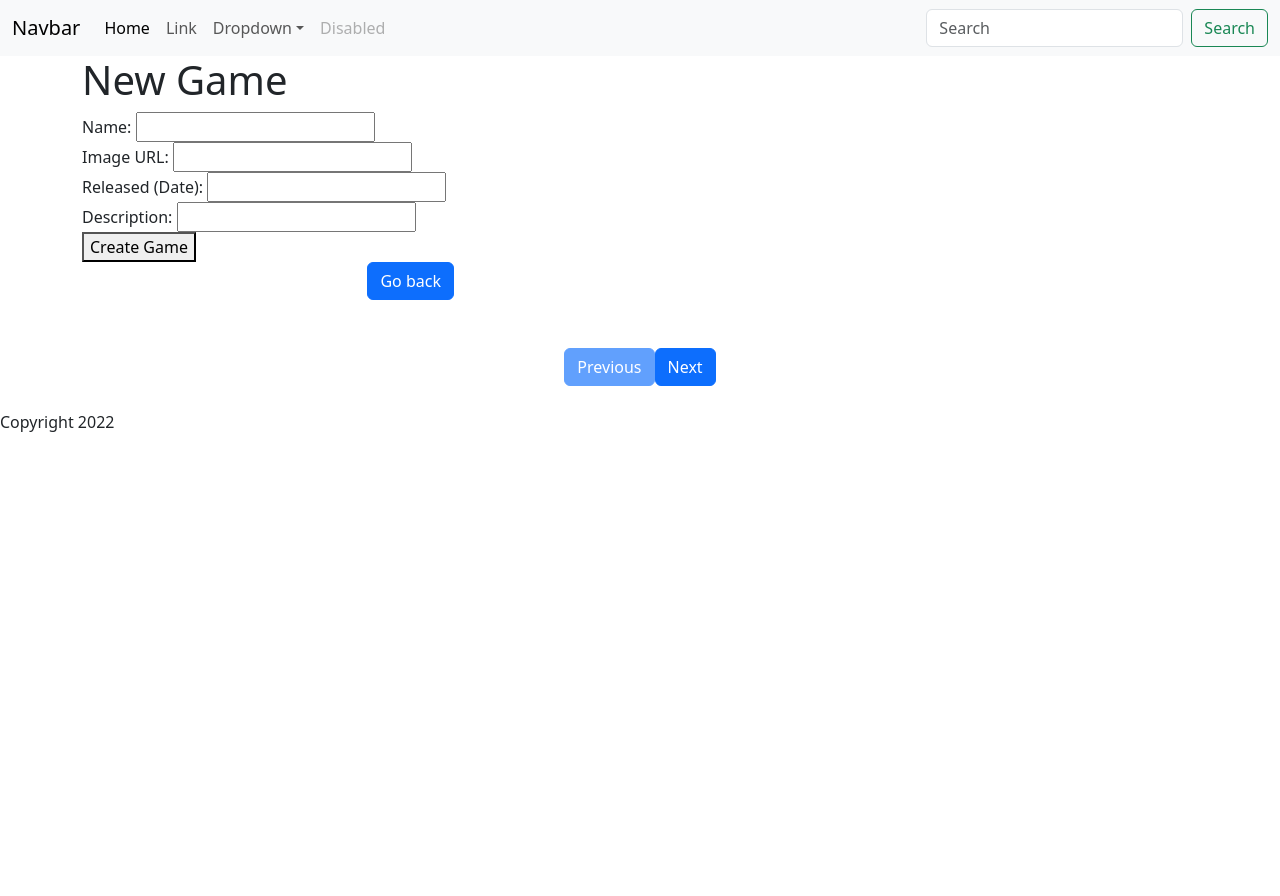
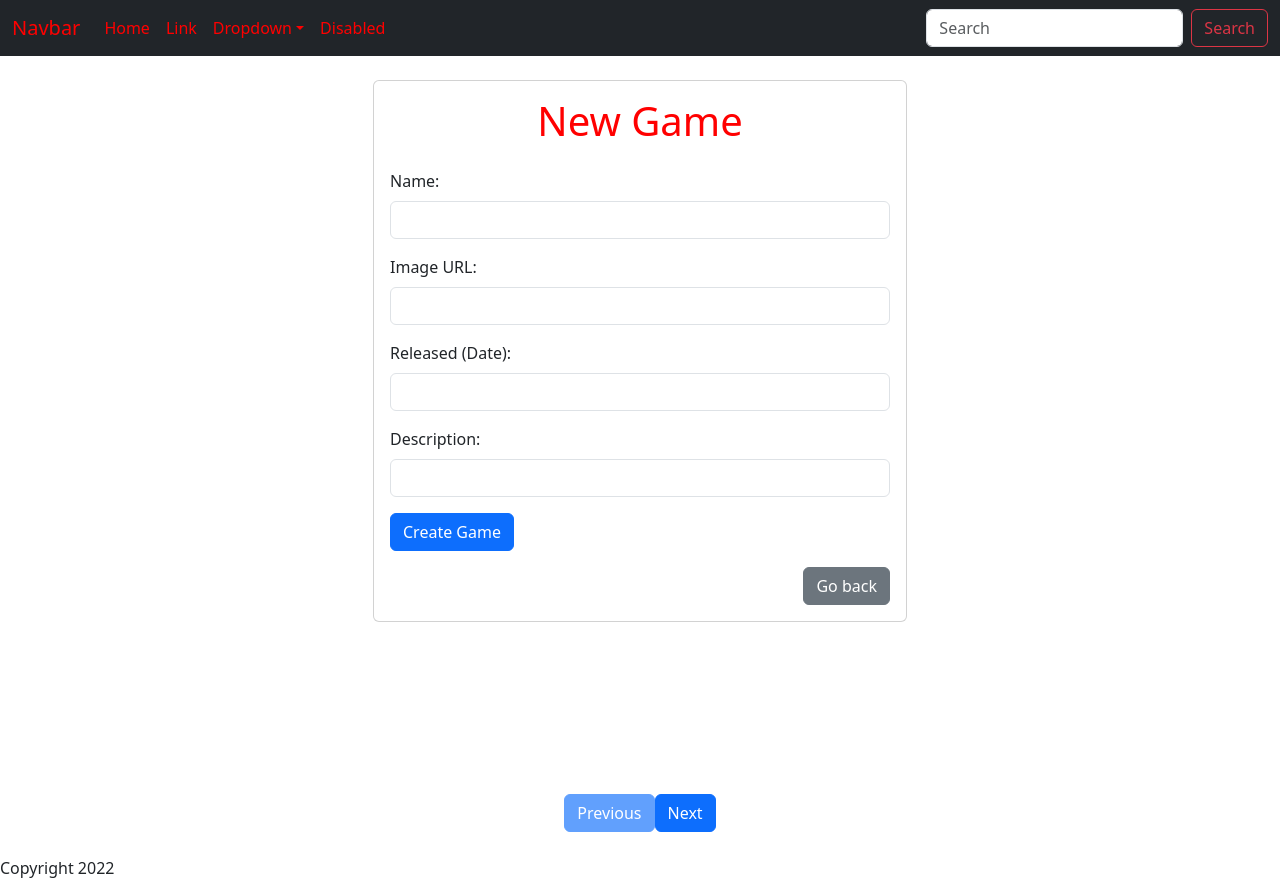
Before and after one commit to dmcgee2001/GameVault-Frontend, a React (Vite) app: page /games/new in a window 1280 px wide. Before the commit the page ends 800 px from the top, so only its background shows below. Built offline with nearby package versions, Linux system fonts and the light colour scheme; no server answers.

Commit message:
styling with bootstrap

```diff
--- a/src/components/Content.jsx
+++ b/src/components/Content.jsx
@@ -82,12 +82,13 @@ export function Content() {
   };
 
   return (
-    <div className="container">
+    <div className="container d-flex flex-column min-vh-100">
       <Routes>
         <Route path="/" element={<GamesIndex games={games} currentPage={currentPage} itemsPerPage={itemsPerPage} />} />
         <Route path="/games/new" element={<GamesNew onCreateGame={handleCreateGame} />} />
         <Route path="/games/:id" element={<GamesShow />} />
       </Routes>
+      <div className="mt-auto"></div>
       {renderPagination()}
     </div>
   );
--- a/src/components/GamesIndex.jsx
+++ b/src/components/GamesIndex.jsx
@@ -1,13 +1,14 @@
+/* eslint-disable react/no-unescaped-entities */
+/* eslint-disable react/prop-types */
 import { Link } from "react-router-dom";
 
-/* eslint-disable react/prop-types */
 export function GamesIndex({ games, currentPage, itemsPerPage }) {
   const startIndex = currentPage * itemsPerPage;
   const endIndex = startIndex + itemsPerPage;
   const currentGames = games.slice(startIndex, endIndex);
 
   return (
-    <div>
+    <div style={{ color: "red" }}>
       <h1 className="mt-4 mb-3">All Games</h1>
       <div className="row row-cols-1 row-cols-md-3 g-4">
         {currentGames.map((game) => (
--- a/src/components/GamesNew.jsx
+++ b/src/components/GamesNew.jsx
@@ -1,7 +1,9 @@
 /* eslint-disable react/prop-types */
 import { useNavigate } from "react-router-dom";
+
 export function GamesNew(props) {
   const navigate = useNavigate();
+
   const handleSubmit = (event) => {
     event.preventDefault();
     const params = new FormData(event.target);
@@ -9,32 +11,52 @@ export function GamesNew(props) {
   };
 
   return (
-    <>
-      <div>
-        <h1>New Game</h1>
+    <div className="container mt-4">
+      <div className="row justify-content-center">
+        <div className="col-md-6">
+          <div className="card">
+            <div className="card-body">
+              <h1 className="card-title text-center mb-4" style={{ color: "red" }}>
+                New Game
+              </h1>
               <form onSubmit={handleSubmit}>
-          <div>
-            Name: <input name="name" type="text" />
+                <div className="mb-3">
+                  <label htmlFor="name" className="form-label">
+                    Name:
+                  </label>
+                  <input name="name" type="text" className="form-control" id="name" />
                 </div>
-          <div>
-            Image URL: <input name="background_image" type="text" />
+                <div className="mb-3">
+                  <label htmlFor="background_image" className="form-label">
+                    Image URL:
+                  </label>
+                  <input name="background_image" type="text" className="form-control" id="background_image" />
                 </div>
-          <div>
-            Released (Date): <input name="released" type="text" />
+                <div className="mb-3">
+                  <label htmlFor="released" className="form-label">
+                    Released (Date):
+                  </label>
+                  <input name="released" type="text" className="form-control" id="released" />
                 </div>
-          <div>
-            Description: <input name="description" type="text" />
+                <div className="mb-3">
+                  <label htmlFor="description" className="form-label">
+                    Description:
+                  </label>
+                  <input name="description" type="text" className="form-control" id="description" />
                 </div>
-          <button type="submit">Create Game</button>
+                <button type="submit" className="btn btn-primary">
+                  Create Game
+                </button>
               </form>
-      </div>
-      <div className="col-md-4 d-flex justify-content-end align-items-end">
-        <div className="text-right mb-4">
-          <button className="btn btn-primary" onClick={() => navigate(-1)}>
+              <div className="text-end mt-3">
+                <button className="btn btn-secondary" onClick={() => navigate(-1)}>
                   Go back
                 </button>
               </div>
             </div>
-    </>
+          </div>
+        </div>
+      </div>
+    </div>
   );
 }
--- a/src/components/GamesShow.jsx
+++ b/src/components/GamesShow.jsx
@@ -16,7 +16,7 @@ export function GamesShow() {
   useEffect(handleShowGame, []);
 
   return (
-    <div className="container mt-4">
+    <div className="container mt-4" style={{ color: "red" }}>
       <div className="row">
         <div className="col-md-6 offset-md-3">
           <div id="games-show">
--- a/src/components/Header.jsx
+++ b/src/components/Header.jsx
@@ -1,8 +1,9 @@
+import { Link } from "react-router-dom";
 export function Header() {
   return (
-    <nav className="navbar navbar-expand-lg bg-body-tertiary">
+    <nav className="navbar navbar-expand-lg bg-dark">
       <div className="container-fluid">
-        <a className="navbar-brand" href="#">
+        <a className="navbar-brand" style={{ color: "red" }} href="#">
           Navbar
         </a>
         <button
@@ -19,12 +20,12 @@ export function Header() {
         <div className="collapse navbar-collapse" id="navbarSupportedContent">
           <ul className="navbar-nav me-auto mb-2 mb-lg-0">
             <li className="nav-item">
-              <a className="nav-link active" aria-current="page" href="#">
+              <Link to="/" className="nav-link active" style={{ color: "red" }}>
                 Home
-              </a>
+              </Link>
             </li>
             <li className="nav-item">
-              <a className="nav-link" href="#">
+              <a className="nav-link" style={{ color: "red" }} href="#">
                 Link
               </a>
             </li>
@@ -35,17 +36,18 @@ export function Header() {
                 role="button"
                 data-bs-toggle="dropdown"
                 aria-expanded="false"
+                style={{ color: "red" }}
               >
                 Dropdown
               </a>
               <ul className="dropdown-menu">
                 <li>
-                  <a className="dropdown-item" href="#">
+                  <a className="dropdown-item" style={{ color: "red" }} href="#">
                     Action
                   </a>
                 </li>
                 <li>
-                  <a className="dropdown-item" href="#">
+                  <a className="dropdown-item" style={{ color: "red" }} href="#">
                     Another action
                   </a>
                 </li>
@@ -53,21 +55,21 @@ export function Header() {
                   <hr className="dropdown-divider" />
                 </li>
                 <li>
-                  <a className="dropdown-item" href="#">
+                  <a className="dropdown-item" style={{ color: "red" }} href="#">
                     Something else here
                   </a>
                 </li>
               </ul>
             </li>
             <li className="nav-item">
-              <a className="nav-link disabled" aria-disabled="true">
+              <a className="nav-link disabled" style={{ color: "red" }} aria-disabled="true">
                 Disabled
               </a>
             </li>
           </ul>
           <form className="d-flex" role="search">
             <input className="form-control me-2" type="search" placeholder="Search" aria-label="Search" />
-            <button className="btn btn-outline-success" type="submit">
+            <button className="btn btn-outline-danger" type="submit">
               Search
             </button>
           </form>
```
Lines whose indentation alone changed are shown as unchanged.
